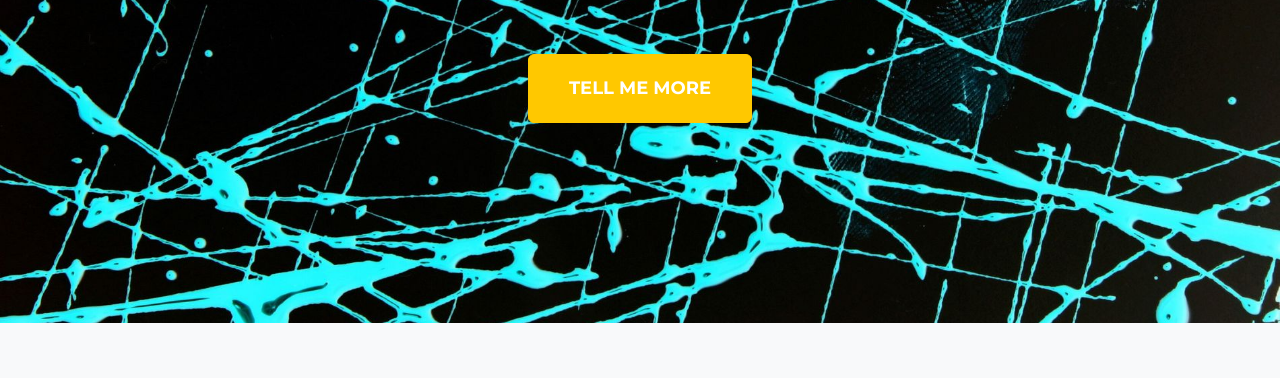
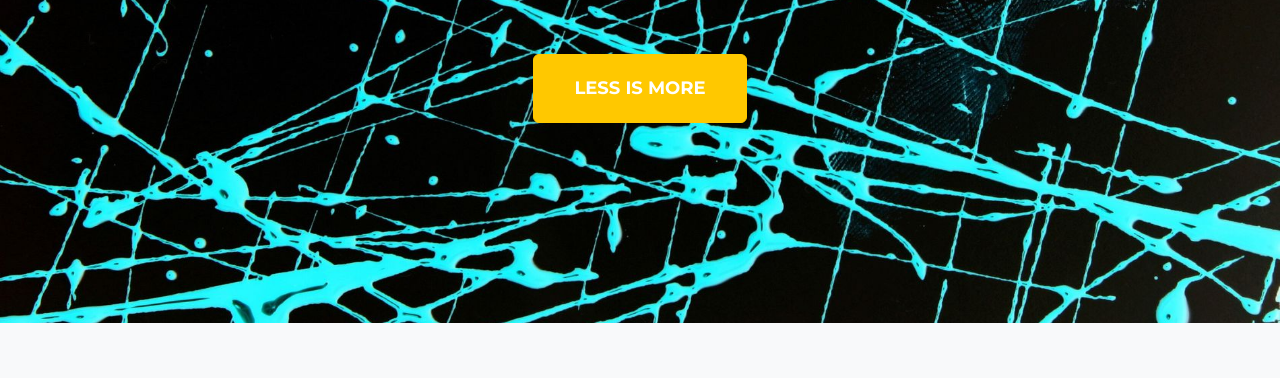
Before and after one commit to RealDrakeNo1/RealDrake, a website: page index.html in a window 1280 px wide. Shown: the part 422-800 px from the top of the page. Drawn offline with nearby package versions, Linux system fonts and the light colour scheme.

Commit message:
Update index.html

```diff
--- a/index.html
+++ b/index.html
@@ -41,7 +41,7 @@
             <div class="container">
                 <div class="masthead-subheading">Portfolio</div>
                 <div class="masthead-heading text-uppercase">Lin Hao Wu</div>
-                <a class="btn btn-primary btn-xl text-uppercase" href="#services">Tell Me More</a>
+                <a class="btn btn-primary btn-xl text-uppercase" href="#services">Less is More</a>
             </div>
         </header>
 
```
